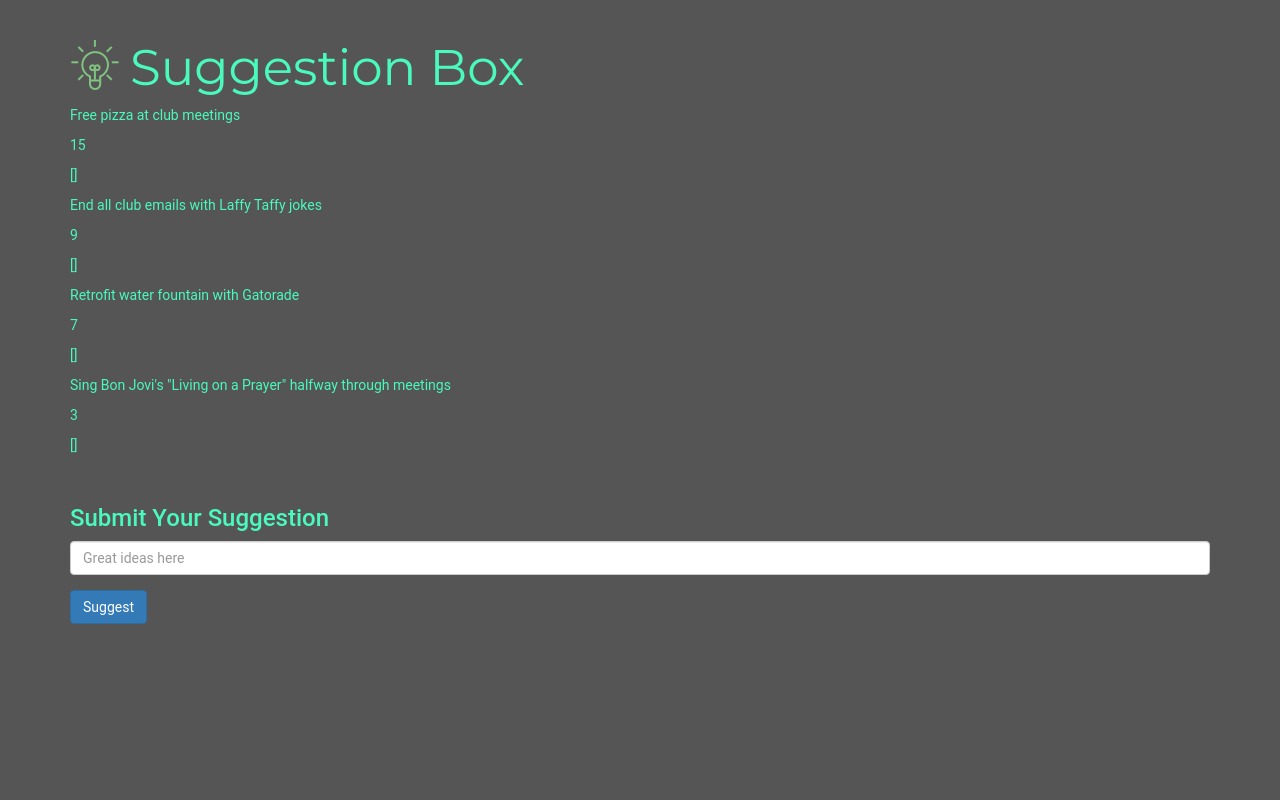
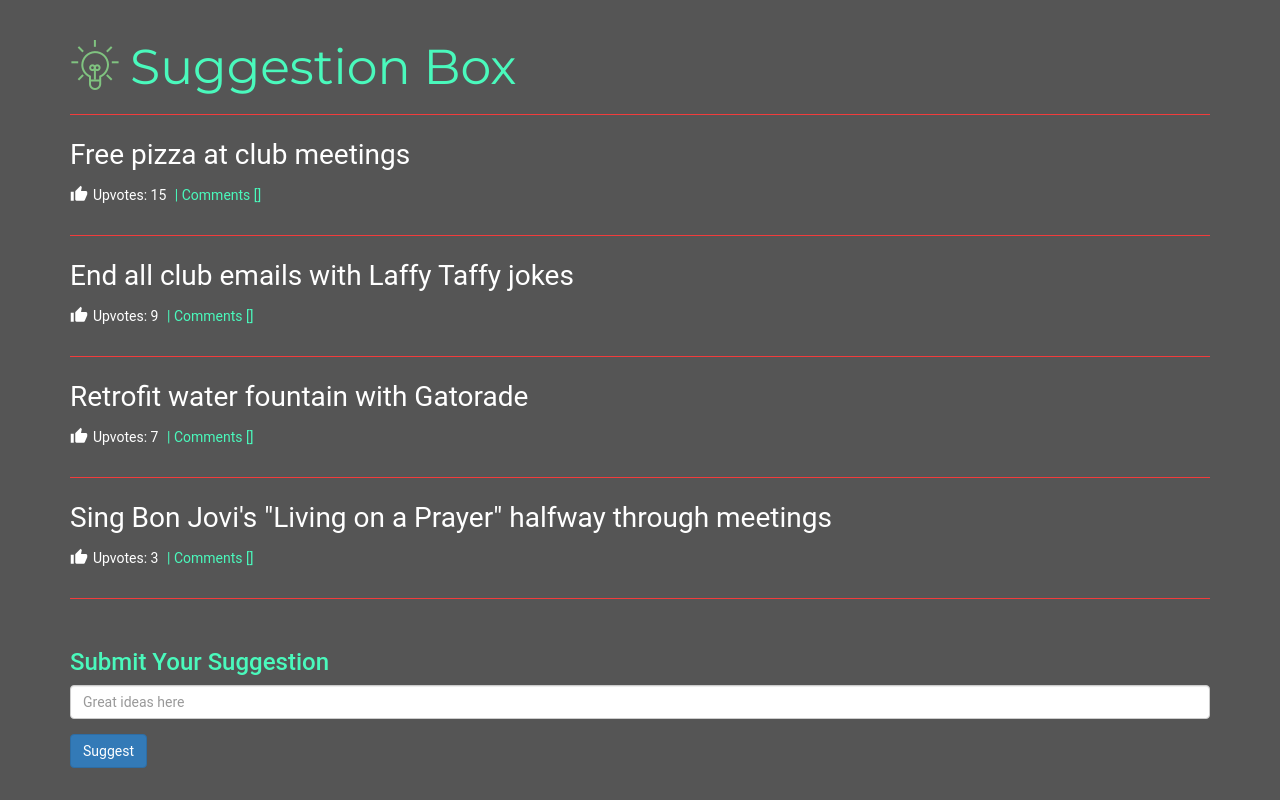
Before and after one commit to gillHarjinder/Suggestion_Box, a plain HTML site: page index.html in a window 1280 px wide. Drawn offline with nearby package versions, Linux system fonts and the light colour scheme.

Commit message:
css template is ready

```diff
--- a/css/style.css
+++ b/css/style.css
@@ -11,6 +11,7 @@ html, body {
  	font-family: 'Roboto', sans-serif;
  	width:100%;
  	background-color: #555;
+ 	font-size: 14px;
 }
 
 
@@ -30,6 +31,34 @@ h1,h2,h3,h4,h5,p{
 
 .header h1 {
   	position: relative;
-  font-size: 50px;
+  	font-size: 3.5rem;
   	font-family: 'Montserrat', sans-serif;
 }
+
+hr{
+	border-width: 1px;
+	border-color: #f23c3c;
+}
+
+
+
+img.vote{
+	float: left;
+  	cursor: pointer;
+  	padding-right: 5px;
+}
+
+p.sug_title{
+	font-size: 2rem;
+	color: #ffffff;
+}
+
+p.sug_upvote{
+	display: inline-block;
+	padding-right: 5px;
+	color: #ffffff;
+}
+
+p.sug_comment{
+	display: inline-block;
+}
--- a/index.html
+++ b/index.html
@@ -2,6 +2,8 @@
 <html>
 <head>
 	<title>Suggestion Box</title>
+	<meta charset="utf-8">
+  	<meta name="viewport" content="width=device-width, initial-scale=1">
 	<!--Google Fonts -->
 	<link href="https://fonts.googleapis.com/css?family=Montserrat" rel="stylesheet">
 	<!--Bootstrap -->
@@ -18,11 +20,14 @@
       			<img src="img/suggetion_icon.png" alt="Suggetion Icon">
       			<h1>Suggestion Box</h1>
       		</div>
-        	<div ng-repeat="post in posts">
-	        	<p> {{ post.title }} </p>
-	        	<p> {{ post.upvotes }} </p>
-	        	<p> {{ post.comments }} </p>
+        	<div ng-repeat="post in posts | orderBy:'-upvotes'">
+        		<hr>
+	        	<p class="sug_title"> {{ post.title }} </p>
+	        	<img class="vote" src="img/downvote.png" alt="upvote and downvote logo">
+	        	<p class="sug_upvote"> Upvotes: {{ post.upvotes }}</p>
+	        	<p class="sug_comment"> | Comments {{ post.comments }} </p>
       		</div>
+      		<hr>
       		<form ng-submit="addSuggestion()" style="margin-top: 50px">
 				<h3> Submit Your Suggestion </h3>
 				<div class="form-group">
```
Also changed, not shown: img/downvote.png (added), img/upvote.png (added), js/app.js (line endings or trailing spaces). Lines whose indentation alone changed are shown as unchanged.
